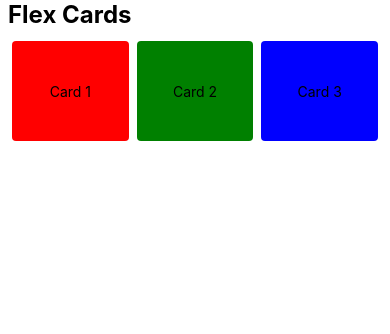
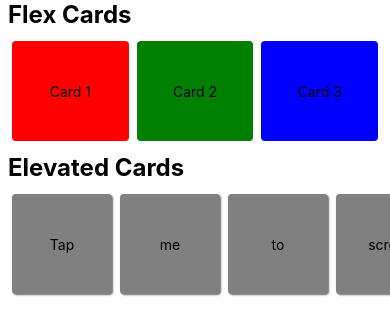
Before and after one commit to hashir1111/React_Native_FirstApp, a React Native app: screen / in a window 390 px wide. Shown: the top 334 px of the page. Built offline with nearby package versions, Linux system fonts and the light colour scheme.

Commit message:
elevated cards

```diff
--- a/App.tsx
+++ b/App.tsx
@@ -1,14 +1,18 @@
 // Signup.js
 import React, {Fragment} from 'react';
-import {View, SafeAreaView} from 'react-native';
+import {View, SafeAreaView, ScrollView} from 'react-native';
 import Signup from './components/Signup';
 import Cards from './components/Cards';
+import ElevatedCards from './components/ElevatedCards';
 
 const App = () => {
   return (
     <Fragment>
       {/* <Signup /> */}
-      <Cards />
+      <ScrollView>
+        <Cards />
+        <ElevatedCards />
+      </ScrollView>
     </Fragment>
   );
 };
--- /dev/null
+++ b/components/ElevatedCards.jsx
@@ -0,0 +1,64 @@
+import {ScrollView, StyleSheet, Text, View} from 'react-native';
+import React from 'react';
+
+export default function ElevatedCards() {
+  return (
+    <View>
+      <Text style={styles.text}>Elevated Cards</Text>
+      <ScrollView horizontal style={styles.container}>
+        <View style={[styles.card, styles.cardElevated]}>
+          <Text>Tap</Text>
+        </View>
+        <View style={[styles.card, styles.cardElevated]}>
+          <Text>me</Text>
+        </View>
+        <View style={[styles.card, styles.cardElevated]}>
+          <Text>to</Text>
+        </View>
+        <View style={[styles.card, styles.cardElevated]}>
+          <Text>scroll</Text>
+        </View>
+        <View style={[styles.card, styles.cardElevated]}>
+          <Text>more ...</Text>
+        </View>
+        <View style={[styles.card, styles.cardElevated]}>
+          <Text>🙂</Text>
+        </View>
+        <View style={[styles.card, styles.cardElevated]}>
+          <Text>🤗</Text>
+        </View>
+      </ScrollView>
+    </View>
+  );
+}
+
+const styles = StyleSheet.create({
+  text: {
+    paddingHorizontal: 8,
+    fontSize: 24,
+    fontWeight: 'bold',
+  },
+  container: {
+    padding: 8,
+  },
+  card: {
+    flex: 1,
+    justifyContent: 'center',
+    alignItems: 'center',
+    margin: 4,
+    borderRadius: 4,
+    width: 100,
+    height: 100,
+  },
+  cardElevated: {
+    backgroundColor: 'grey',
+    elevation: 4,
+    shadowOffset: {
+      width: 1,
+      height: 1,
+    },
+    shadowColor: 'black',
+    shadowOpacity: 0.6,
+    shadowRadius: 2,
+  },
+});
```
